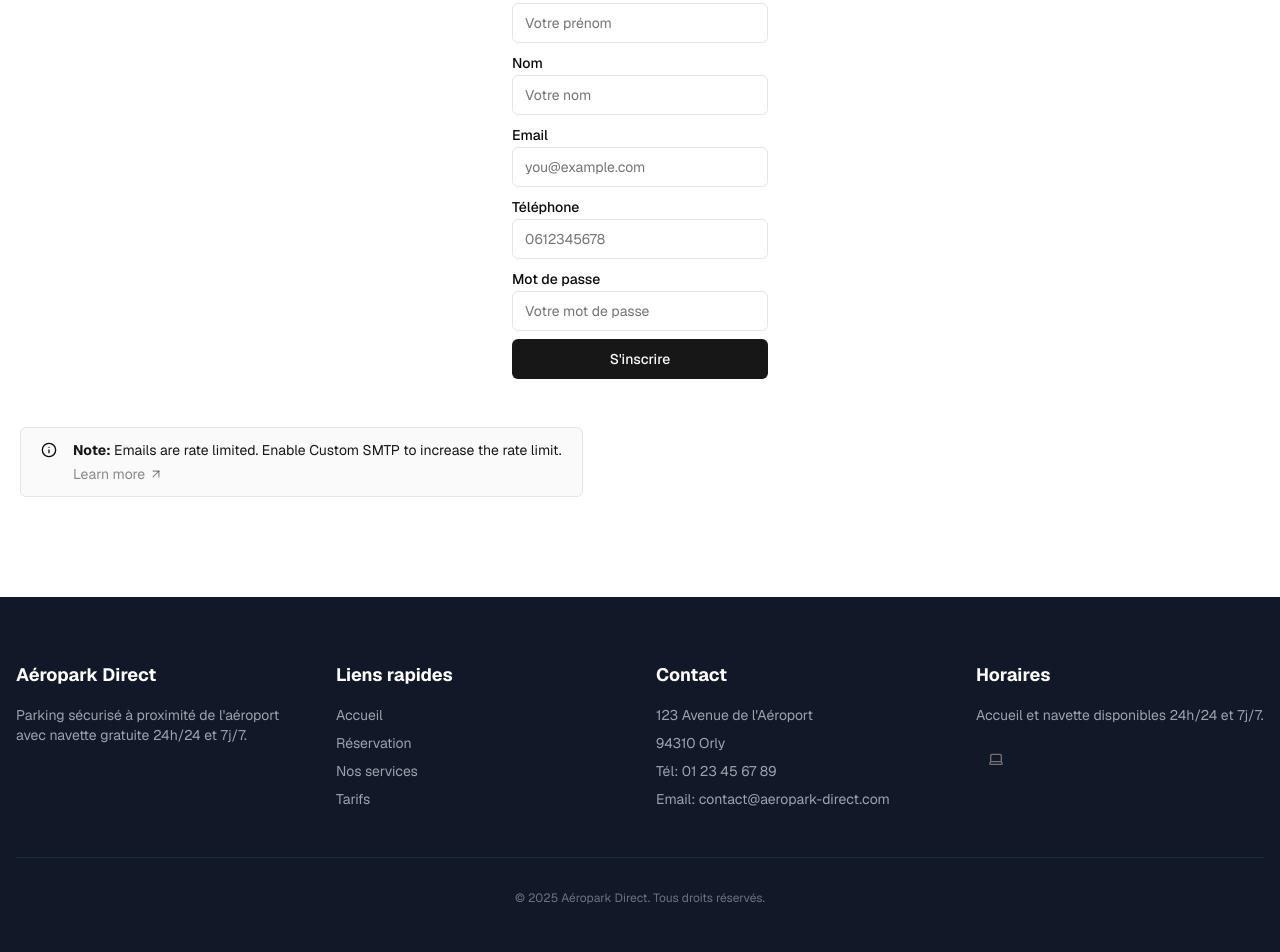
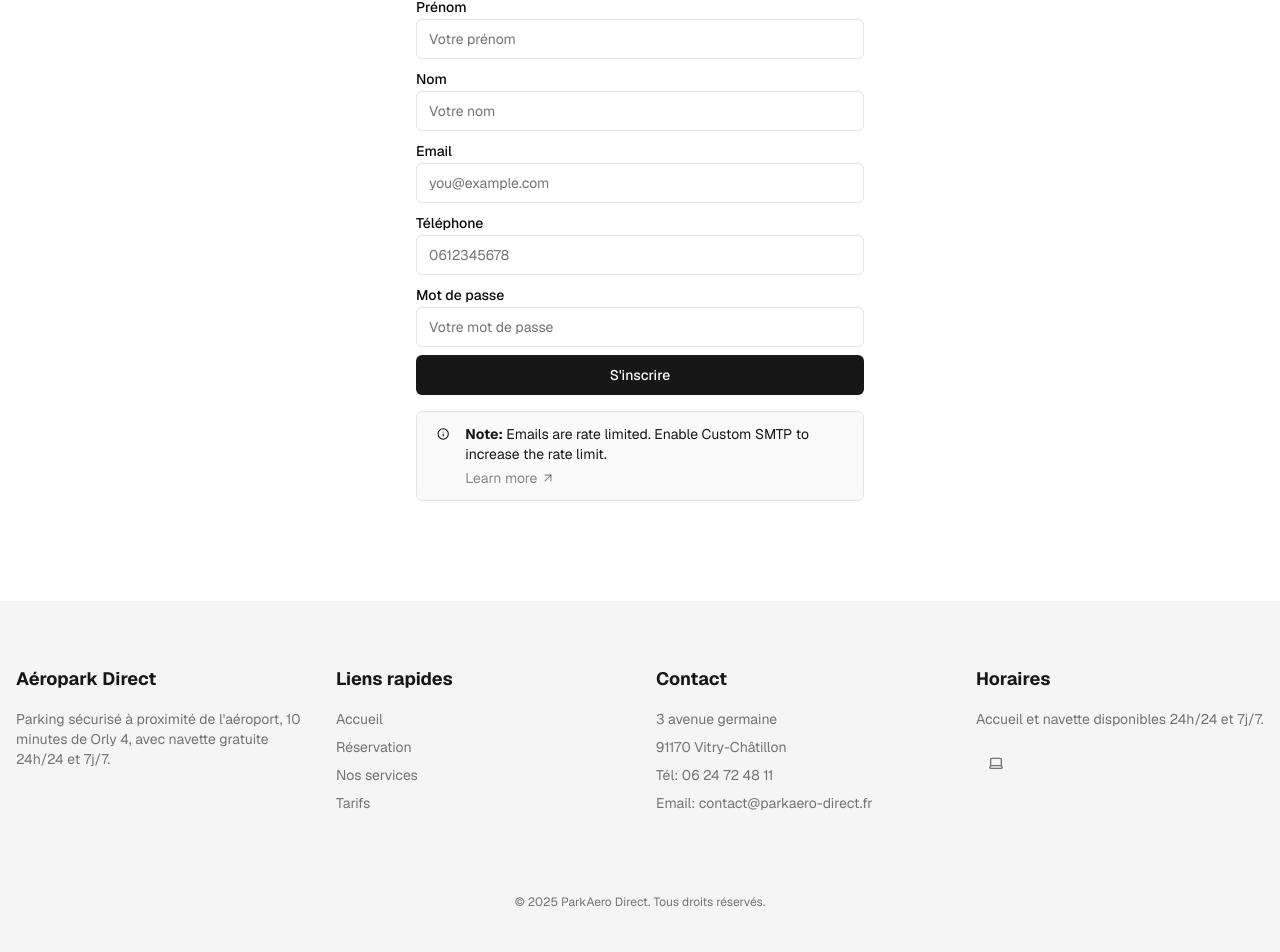
Before and after one commit to DaniOmer/aeropark-direct, a Next.js app: page /sign-up in a window 1280 px wide. Shown: the part 285-1237 px from the top of the page. Built offline with nearby package versions, Linux system fonts and the light colour scheme; no server answers.

Commit message:
Updated design system for better dark mode UI

```diff
--- a/app/(auth-pages)/sign-in/page.tsx
+++ b/app/(auth-pages)/sign-in/page.tsx
@@ -8,7 +8,7 @@ import Link from "next/link";
 export default async function Login(props: { searchParams: Promise<Message> }) {
   const searchParams = await props.searchParams;
   return (
-    <form className="flex-1 flex flex-col min-w-64">
+    <form className="flex-1 flex flex-col w-full max-w-md mx-auto">
       <h1 className="text-2xl font-medium">Sign in</h1>
       <p className="text-sm text-foreground">
         Don't have an account?{" "}
--- a/app/(auth-pages)/sign-up/page.tsx
+++ b/app/(auth-pages)/sign-up/page.tsx
@@ -17,7 +17,7 @@ export default async function Signup(props: {
 
   return (
     <>
-      <div className="flex flex-col min-w-64 max-w-64 mx-auto">
+      <div className="flex flex-col space-y-4 w-full max-w-md mx-auto">
         <p className="text-sm text text-foreground mb-4">
           Already have an account?{" "}
           <Link className="text-primary font-medium underline" href="/sign-in">
@@ -25,8 +25,8 @@ export default async function Signup(props: {
           </Link>
         </p>
         <RegisterForm message={searchParams} />
+        <SmtpMessage />
       </div>
-      <SmtpMessage />
     </>
   );
 }
--- a/app/globals.css
+++ b/app/globals.css
@@ -32,25 +32,25 @@
   }
 
   .dark {
-    --background: 0 0% 3.9%;
-    --foreground: 0 0% 98%;
-    --card: 0 0% 3.9%;
-    --card-foreground: 0 0% 98%;
-    --popover: 0 0% 3.9%;
-    --popover-foreground: 0 0% 98%;
-    --primary: 0 0% 98%;
-    --primary-foreground: 0 0% 9%;
-    --secondary: 0 0% 14.9%;
-    --secondary-foreground: 0 0% 98%;
-    --muted: 0 0% 14.9%;
-    --muted-foreground: 0 0% 63.9%;
-    --accent: 0 0% 14.9%;
-    --accent-foreground: 0 0% 98%;
+    --background: 215 28% 17%;
+    --foreground: 210 40% 98%;
+    --card: 215 28% 17%;
+    --card-foreground: 210 40% 98%;
+    --popover: 215 28% 17%;
+    --popover-foreground: 210 40% 98%;
+    --primary: 210 100% 52%;
+    --primary-foreground: 210 40% 98%;
+    --secondary: 215 25% 27%;
+    --secondary-foreground: 210 40% 98%;
+    --muted: 215 25% 27%;
+    --muted-foreground: 217 19% 75%;
+    --accent: 215 25% 27%;
+    --accent-foreground: 210 40% 98%;
     --destructive: 0 62.8% 30.6%;
-    --destructive-foreground: 0 0% 98%;
-    --border: 0 0% 14.9%;
-    --input: 0 0% 14.9%;
-    --ring: 0 0% 83.1%;
+    --destructive-foreground: 210 40% 98%;
+    --border: 215 25% 27%;
+    --input: 215 25% 27%;
+    --ring: 210 100% 52%;
     --chart-1: 220 70% 50%;
     --chart-2: 160 60% 45%;
     --chart-3: 30 80% 55%;
--- a/app/layout.tsx
+++ b/app/layout.tsx
@@ -44,7 +44,7 @@ export default function RootLayout({
                 <div className="w-full max-w-screen-xl flex justify-between items-center p-3 px-5 text-sm">
                   <div className="flex gap-5 items-center">
                     <Link href={"/"} className="font-bold text-lg text-primary">
-                      Aéropark Direct
+                      ParkAero Direct
                     </Link>
                     <div className="hidden md:flex gap-6 ml-8">
                       <Link
@@ -80,16 +80,16 @@ export default function RootLayout({
                 {children}
               </div>
 
-              <footer className="w-full bg-gray-900 text-white py-16">
+              <footer className="w-full bg-secondary text-secondary-foreground py-16">
                 <div className="container max-w-screen-xl mx-auto px-4">
                   <div className="grid grid-cols-1 md:grid-cols-4 gap-8">
                     <div>
                       <h3 className="text-lg font-bold mb-4">
                         Aéropark Direct
                       </h3>
-                      <p className="text-gray-400 text-sm">
-                        Parking sécurisé à proximité de l&apos;aéroport avec
-                        navette gratuite 24h/24 et 7j/7.
+                      <p className="text-muted-foreground text-sm">
+                        Parking sécurisé à proximité de l&apos;aéroport, 10
+                        minutes de Orly 4, avec navette gratuite 24h/24 et 7j/7.
                       </p>
                     </div>
 
@@ -99,7 +99,7 @@ export default function RootLayout({
                         <li>
                           <Link
                             href="/"
-                            className="text-gray-400 hover:text-white transition-colors"
+                            className="text-muted-foreground hover:text-secondary-foreground transition-colors"
                           >
                             Accueil
                           </Link>
@@ -107,7 +107,7 @@ export default function RootLayout({
                         <li>
                           <Link
                             href="#"
-                            className="text-gray-400 hover:text-white transition-colors"
+                            className="text-muted-foreground hover:text-secondary-foreground transition-colors"
                           >
                             Réservation
                           </Link>
@@ -115,7 +115,7 @@ export default function RootLayout({
                         <li>
                           <Link
                             href="#"
-                            className="text-gray-400 hover:text-white transition-colors"
+                            className="text-muted-foreground hover:text-secondary-foreground transition-colors"
                           >
                             Nos services
                           </Link>
@@ -123,7 +123,7 @@ export default function RootLayout({
                         <li>
                           <Link
                             href="#"
-                            className="text-gray-400 hover:text-white transition-colors"
+                            className="text-muted-foreground hover:text-secondary-foreground transition-colors"
                           >
                             Tarifs
                           </Link>
@@ -133,17 +133,17 @@ export default function RootLayout({
 
                     <div>
                       <h3 className="text-lg font-bold mb-4">Contact</h3>
-                      <ul className="space-y-2 text-sm text-gray-400">
-                        <li>123 Avenue de l&apos;Aéroport</li>
-                        <li>94310 Orly</li>
-                        <li>Tél: 01 23 45 67 89</li>
-                        <li>Email: contact@aeropark-direct.com</li>
+                      <ul className="space-y-2 text-sm text-muted-foreground">
+                        <li>3 avenue germaine</li>
+                        <li>91170 Vitry-Châtillon</li>
+                        <li>Tél: 06 24 72 48 11</li>
+                        <li>Email: contact@parkaero-direct.fr</li>
                       </ul>
                     </div>
 
                     <div>
                       <h3 className="text-lg font-bold mb-4">Horaires</h3>
-                      <p className="text-gray-400 text-sm mb-2">
+                      <p className="text-muted-foreground text-sm mb-2">
                         Accueil et navette disponibles 24h/24 et 7j/7.
                       </p>
                       <div className="flex items-center mt-4">
@@ -152,9 +152,9 @@ export default function RootLayout({
                     </div>
                   </div>
 
-                  <div className="border-t border-gray-800 mt-12 pt-8 text-center text-xs text-gray-500">
+                  <div className="border-t border-muted mt-12 pt-8 text-center text-xs text-muted-foreground">
                     <p>
-                      © {new Date().getFullYear()} Aéropark Direct. Tous droits
+                      © {new Date().getFullYear()} ParkAero Direct. Tous droits
                       réservés.
                     </p>
                   </div>
--- a/components/payment-methods.tsx
+++ b/components/payment-methods.tsx
@@ -2,7 +2,7 @@ import React from "react";
 
 export default function PaymentMethods() {
   return (
-    <section className="py-12 bg-gray-50">
+    <section className="py-12 bg-secondary">
       <div className="container mx-auto px-4">
         <div className="max-w-4xl mx-auto">
           <div className="flex flex-col md:flex-row items-center justify-center gap-8">
@@ -10,7 +10,7 @@ export default function PaymentMethods() {
               <h3 className="text-xl font-bold mb-4">
                 Moyens de paiement acceptés
               </h3>
-              <p className="text-gray-600">
+              <p className="text-muted-foreground">
                 Nous acceptons plusieurs méthodes de paiement sécurisées pour
                 votre confort.
               </p>
@@ -18,7 +18,7 @@ export default function PaymentMethods() {
 
             <div className="flex items-center justify-center gap-8 md:w-2/3">
               {/* Credit Card */}
-              <div className="w-16 h-16 bg-white rounded-lg shadow-sm flex items-center justify-center p-3">
+              <div className="w-16 h-16 bg-card rounded-lg shadow-sm flex items-center justify-center p-3">
                 <svg
                   xmlns="http://www.w3.org/2000/svg"
                   className="h-full w-full text-blue-600"
@@ -36,7 +36,7 @@ export default function PaymentMethods() {
               </div>
 
               {/* Visa */}
-              <div className="w-16 h-16 bg-white rounded-lg shadow-sm flex items-center justify-center p-3">
+              <div className="w-16 h-16 bg-card rounded-lg shadow-sm flex items-center justify-center p-3">
                 <svg
                   xmlns="http://www.w3.org/2000/svg"
                   viewBox="0 0 576 512"
@@ -50,7 +50,7 @@ export default function PaymentMethods() {
               </div>
 
               {/* Mastercard */}
-              <div className="w-16 h-16 bg-white rounded-lg shadow-sm flex items-center justify-center p-3">
+              <div className="w-16 h-16 bg-card rounded-lg shadow-sm flex items-center justify-center p-3">
                 <svg
                   xmlns="http://www.w3.org/2000/svg"
                   viewBox="0 0 576 512"
--- a/components/register-form.tsx
+++ b/components/register-form.tsx
@@ -98,7 +98,7 @@ export function RegisterForm({ message }: RegisterFormProps) {
   return (
     <form
       id="signup-form"
-      className="flex flex-col min-w-64 max-w-64 mx-auto"
+      className="flex flex-col w-full max-w-md mx-auto"
       onSubmit={handleSubmit(onSubmit)}
     >
       <h1 className="text-2xl font-medium">Sign up</h1>
--- a/components/reservation-form.tsx
+++ b/components/reservation-form.tsx
@@ -21,7 +21,7 @@ export default function ReservationForm() {
   return (
     <div
       id="reservation"
-      className="w-full max-w-4xl mx-auto bg-white rounded-xl shadow-lg overflow-hidden"
+      className="w-full max-w-4xl mx-auto bg-card rounded-xl shadow-lg overflow-hidden"
     >
       <div className="p-8">
         <h2 className="text-2xl font-bold text-center mb-6">
```
Also changed, not shown: components/features-section.tsx (+10 -10 lines), components/reviews-section.tsx (+9 -9 lines).
